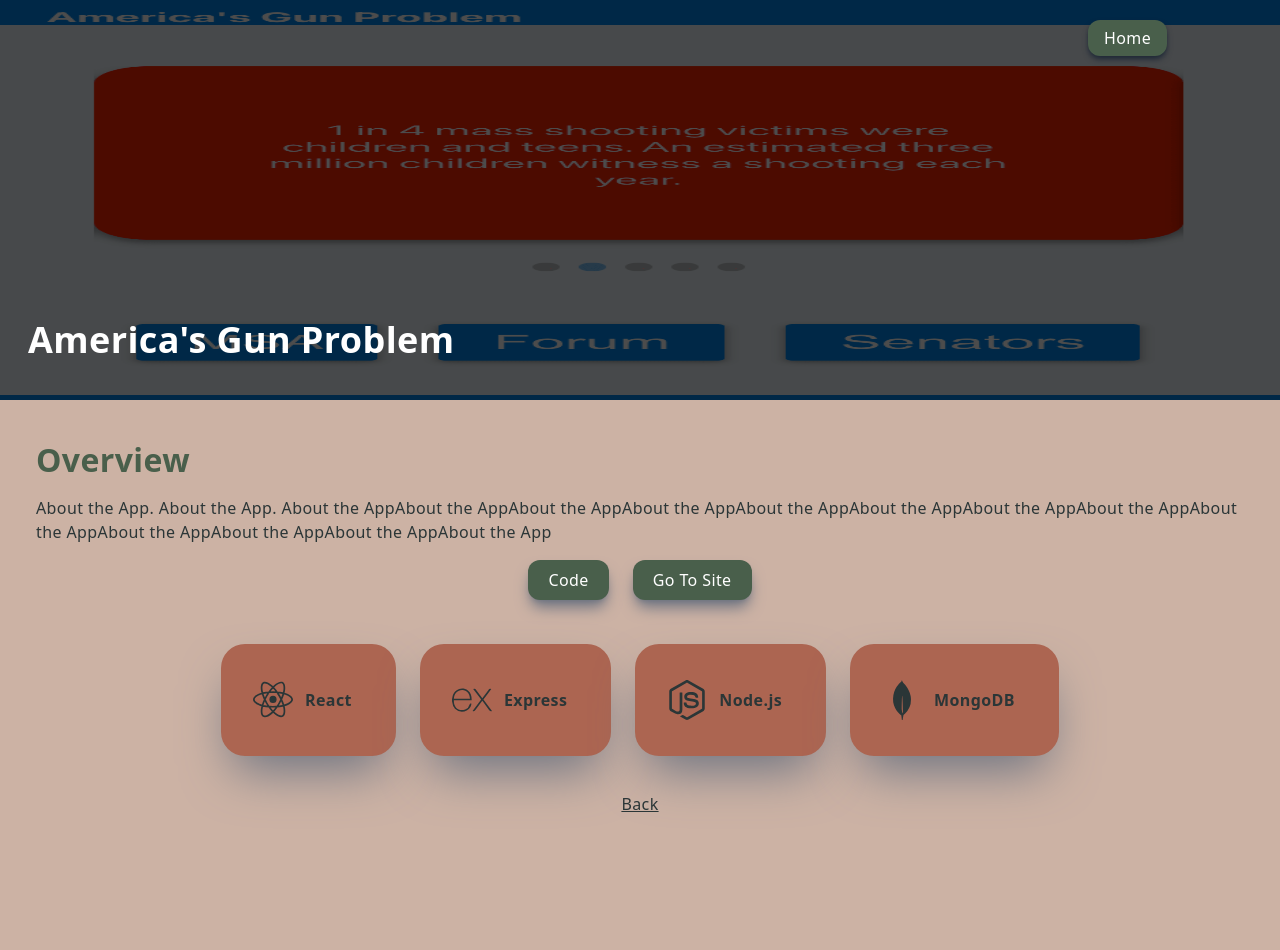
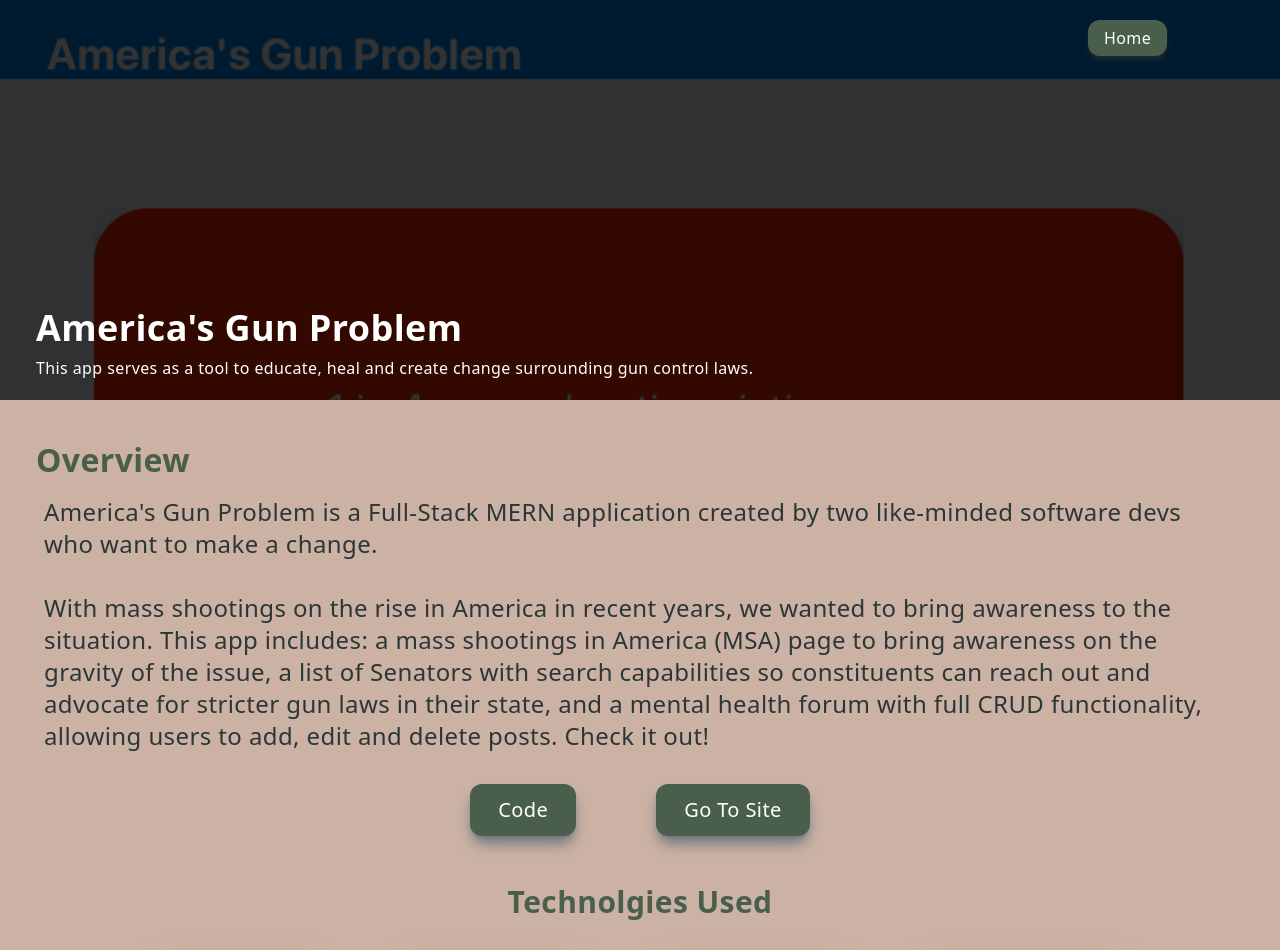
Before and after one commit to Ncalamia/nikki-calamia-portfolio, a Next.js app: page /ProjectThree in a window 1280 px wide. Shown: the top 950 px of the page. Before the commit the page ends 848 px from the top, so only its background shows below. Built offline with nearby package versions, Linux system fonts and the light colour scheme.

Commit message:
finishing touches

```diff
--- a/components/ProjectComp.jsx
+++ b/components/ProjectComp.jsx
@@ -8,8 +8,9 @@
 // Project div
     <div className='relative flex items-center justify-center h-auto w-full shadow-xl shadow-gray-500 rounded-xl group hover:bg-[#495f4b] md:h-[90%]'>
         <Image className='rounded-xl group-hover:opacity-10' src={backgroundImg} alt={title} />
-        <div className='hidden group-hover:block absolute top-[50%] left-[50%] translate-x-[-50%] translate-y-[-50%]'>
-            <h3 className='text-2xl text-white tracking-wider text-center'>{title}</h3>
+{/* Div that holds the view when hovering */}
+        <div className='hidden group-hover:block absolute top-[50%] left-[50%] translate-x-[-50%] translate-y-[-50%] h-[80%] w-[80%]'>
+            <h3 className='text-2xl text-white tracking-wider text-center pb-4 sm:pt-[10%]'>{title}</h3>
             <p className='pb-4 pt-2 text-white text-center'>{tech}</p>
             <Link href={projectPage}>
               <p className='text-center py-3 rounded-lg bg-white text-[#495f4b] font-bold text-lg cursor-pointer mt-8'>See More</p>
--- a/components/Skills.jsx
+++ b/components/Skills.jsx
@@ -2,7 +2,7 @@
 import React from 'react'
 import {useState} from 'react'
 import {SiHtml5, SiJavascript, SiExpress, SiNodedotjs, SiMongodb, SiPostgresql, SiPython, SiJquery, SiDjango, SiNextdotjs, SiMaterialui, SiTailwindcss} from 'react-icons/si'
-import {AiOutlineConsoleSql, } from 'react-icons/ai'
+import {AiOutlineConsoleSql, AiOutlineGithub} from 'react-icons/ai'
 import {DiCss3} from 'react-icons/di'
 import {VscJson} from 'react-icons/vsc'
 import {GrReactjs} from 'react-icons/gr'
@@ -82,6 +82,10 @@
             name: 'Bootstrap',
             logo: FaBootstrap
         },
+        {
+            name: 'GitHub',
+            logo: AiOutlineGithub
+        }
     ]
 
 
--- a/pages/ProjectOne.jsx
+++ b/pages/ProjectOne.jsx
@@ -37,9 +37,9 @@
     <div className='w-full'>
       <div className='w-screen h-[50vh] relative'>
 {/* Div that holds image */}
-        <div className='absolute top-0 left-0 w-full h-[50vh] bg-black/70 z-10' />
+        <div className='absolute top-0 left-0 w-full h-[50vh] bg-black/80 z-10' />
          <Image
-          className='absolute z-1'
+          className='absolute z-1 object-top'
           layout='fill'
           objectFit='cover'
           src={HGSImg}
@@ -54,7 +54,8 @@
         </div>
 {/* Div that holds Title */}
         <div className='absolute top-[85%] max-w-[1240px] w-full left-[50%] right-[50%] translate-x-[-50%] translate-y-[-50%] text-white z-10 p-2'>
-          <h2 className='py-2'>Essentials.</h2>
+          <h2 className='p-2'>Essentials.</h2>
+          <p className='px-2'>An app for purchasing home goods.  </p>
         </div>
       </div>
 {/* Div that holds bottom content */}
@@ -62,23 +63,30 @@
 {/* Div that holds overview/description, buttons(code,site) */}
         <div className='w-full p-2'>
           <h2 className='text-[#495f4b] text-[2em] mb-4'>Overview</h2>
-          <p>About the App. About the App. About the AppAbout the AppAbout the AppAbout the AppAbout the AppAbout the AppAbout the AppAbout the AppAbout the AppAbout the AppAbout the AppAbout the AppAbout the App</p>
+          <p className='text-md mx-2 sm:text-2xl'>A Full-Stack CRUD application for those who love online shopping. Built as a collaboration with 2 other devs: this site is not only visually pleasing, but also is functionally sound. Each user can create an account, log in and then proceed to add, edit, or delete home good products from the site. Too many products? Use the search bar to find what you need.
+          Check it out! </p>
 {/* Div that holds buttons(code,site) */}
-          <div className='flex flex-row justify-center mt-4 items-baseline'>
-            <a className='bg-[#495f4b] shadow-lg shadow-gray-500 rounded-xl hover:bg-[#e2a185] mx-3 xs:mt-5 xs:mx-8' href='https://github.com/Ncalamia/store_frontend'
+          <div className='flex flex-row justify-center mt-8 items-baseline'>
+            <a className='bg-[#495f4b] shadow-lg shadow-gray-500 rounded-xl hover:bg-[#e2a185] mx-4 md:mx-10' href='https://github.com/Ncalamia/store_frontend'
               target='_blank'>
-              <button className='text-white px-5 py-2 xs:p-3 xs:px-8'>Code</button>
+              <button className='text-white px-5 py-2 sm:text-xl sm:px-7 sm:py-3'>Code</button>
             </a>
-            <a className='bg-[#495f4b] shadow-lg shadow-gray-500 rounded-xl hover:bg-[#e2a185] mx-3 xs:mt-5 xs:mx-8' href='https://homegoods-store.herokuapp.com/'
+            <a className='bg-[#495f4b] shadow-lg shadow-gray-500 rounded-xl hover:bg-[#e2a185] mx-4 md:mx-10' href='https://homegoods-store.herokuapp.com/'
               target='_blank'>
-              <button className='text-white px-5 py-2 xs:p-3 xs:px-8'>Go To Site</button>
+              <button className='text-white px-5 py-2 sm:text-xl sm:px-7 sm:py-3'>Go To Site</button>
             </a>
           </div>
         </div>
-        <div className='flex justify-evenly flex-row flex-wrap my-6 mx-2'>
-{/* Div that holds icon and name, mapping over skills array to create each skill in a card */}
+{/* Div that holds technologies content */}
+        <div className='flex justify-evenly flex-col flex-wrap w-[90%]'>
+          <div>
+            <p className='font-bold text-[#495f4b] text-3xl text-center mt-10 mb-5'>Technolgies Used</p>
+          </div>
+{/* Div that holds all of the skills  */}
+          <div className='flex flex-row flex-wrap justify-evenly mb-5'>
                 {skills.map((skill) => {
                     return (
+// {/* Div that holds each icon and name, mapping over skills array to create each skill in a card */}
                 <div className='p-8 m-3 shadow-2xl shadow-gray-500 rounded-3xl hover:scale-110 ease-in duration-300 hover:bg-[#d28b6d] bg-[#ac6551]'>
                   <div className='flex'>
                       <div className='m-auto'>
@@ -91,6 +99,7 @@
               </div>
              )})}
           </div>
+        </div>
 {/* "Back" link */}
         <Link href='/#projects'>
           <p className='underline cursor-pointer'>Back</p>
--- a/pages/ProjectThree.jsx
+++ b/pages/ProjectThree.jsx
@@ -34,11 +34,11 @@
     <div className='w-full'>
       <div className='w-screen h-[50vh] relative'>
 {/* Div that holds image */}
-        <div className='absolute top-0 left-0 w-full h-[50vh] bg-black/70 z-10' />
+        <div className='absolute top-0 left-0 w-full h-[50vh] bg-black/80 z-10' />
          <Image
-          className='absolute z-1'
+          className='absolute z-1 object-top'
           layout='fill'
-          objectFit='fill'
+          objectFit='cover'
           src={AGPImg}
           alt="America's Gun Problem App"
         />
@@ -51,7 +51,8 @@
         </div>
 {/* Div that holds Title */}
         <div className='absolute top-[85%] max-w-[1240px] w-full left-[50%] right-[50%] translate-x-[-50%] translate-y-[-50%] text-white z-10 p-2'>
-          <h2 className='py-2'>America's Gun Problem</h2>
+          <h2 className='p-2'>America's Gun Problem</h2>
+          <p className='px-2'>This app serves as a tool to educate, heal and create change surrounding gun control laws.</p>
         </div>
       </div>
 {/* Div that holds bottom content */}
@@ -59,23 +60,33 @@
 {/* Div that holds overview/description, buttons(code,site) */}
         <div className='w-full p-2'>
           <h2 className='text-[#495f4b] text-[2em] mb-4'>Overview</h2>
-          <p>About the App. About the App. About the AppAbout the AppAbout the AppAbout the AppAbout the AppAbout the AppAbout the AppAbout the AppAbout the AppAbout the AppAbout the AppAbout the AppAbout the App</p>
+          <p className='text-md mx-2 sm:text-2xl'>America's Gun Problem is a Full-Stack MERN application created by two like-minded software devs who want to make a change.
+          <br/>
+          <br/>
+          With mass shootings on the rise in America in recent years, we wanted to bring awareness to the situation. This app includes: a mass shootings in America (MSA) page to bring awareness on the gravity of the issue, a list of Senators with search capabilities so constituents can reach out and advocate for stricter gun laws in their state, and a mental health forum with full CRUD functionality, allowing users to add, edit and delete posts.
+          Check it out!</p>
 {/* Div that holds buttons(code,site) */}
-          <div className='flex flex-row justify-center mt-4 items-baseline'>
-            <a className='bg-[#495f4b] shadow-lg shadow-gray-500 rounded-xl hover:bg-[#e2a185] mx-3 xs:mt-5 xs:mx-8' href='https://github.com/mahamamoor/frontendapp'
+          <div className='flex flex-row justify-center mt-8 items-baseline'>
+            <a className='bg-[#495f4b] shadow-lg shadow-gray-500 rounded-xl hover:bg-[#e2a185] mx-4 md:mx-10' href='https://github.com/mahamamoor/frontendapp'
               target='_blank'>
-              <button className='text-white px-5 py-2 xs:p-3 xs:px-8'>Code</button>
+              <button className='text-white px-5 py-2 sm:text-xl sm:px-7 sm:py-3'>Code</button>
             </a>
-            <a className='bg-[#495f4b] shadow-lg shadow-gray-500 rounded-xl hover:bg-[#e2a185] mx-3 xs:mt-5 xs:mx-8' href='https://americas-gun-problem.herokuapp.com/'
+            <a className='bg-[#495f4b] shadow-lg shadow-gray-500 rounded-xl hover:bg-[#e2a185] mx-4 md:mx-10' href='https://americas-gun-problem.herokuapp.com/'
               target='_blank'>
-              <button className='text-white px-5 py-2 xs:p-3 xs:px-8'>Go To Site</button>
+              <button className='text-white px-5 py-2 sm:text-xl sm:px-7 sm:py-3'>Go To Site</button>
             </a>
           </div>
         </div>
-        <div className='flex justify-evenly flex-row flex-wrap my-6 mx-2'>
-{/* Div that holds icon and name, mapping over skills array to create each skill in a card */}
+       {/* Div that holds technologies content */}
+       <div className='flex justify-evenly flex-col flex-wrap w-[90%]'>
+          <div>
+            <p className='font-bold text-[#495f4b] text-3xl text-center mt-10 mb-5'>Technolgies Used</p>
+          </div>
+{/* Div that holds all of the skills  */}
+          <div className='flex flex-row flex-wrap justify-evenly mb-5'>
                 {skills.map((skill) => {
                     return (
+// {/* Div that holds each icon and name, mapping over skills array to create each skill in a card */}
                 <div className='p-8 m-3 shadow-2xl shadow-gray-500 rounded-3xl hover:scale-110 ease-in duration-300 hover:bg-[#d28b6d] bg-[#ac6551]'>
                   <div className='flex'>
                       <div className='m-auto'>
@@ -88,6 +99,7 @@
               </div>
              )})}
           </div>
+        </div>
 {/* "Back" link */}
         <Link href='/#projects'>
           <p className='underline cursor-pointer'>Back</p>
--- a/pages/ProjectTwo.jsx
+++ b/pages/ProjectTwo.jsx
@@ -33,11 +33,11 @@
     <div className='w-full'>
       <div className='w-screen h-[50vh] relative'>
 {/* Div that holds image */}
-        <div className='absolute top-0 left-0 w-full h-[50vh] bg-black/70 z-10' />
+        <div className='absolute top-0 left-0 w-full h-[50vh] bg-black/80 z-10' />
          <Image
-          className='absolute z-1'
+          className='absolute z-1 object-top'
           layout='fill'
-          objectFit='fill'
+          objectFit='cover'
           src={TDAImg}
           alt='Accomplished. App'
         />
@@ -50,7 +50,8 @@
         </div>
 {/* Div that holds Title */}
         <div className='absolute top-[85%] max-w-[1240px] w-full left-[50%] right-[50%] translate-x-[-50%] translate-y-[-50%] text-white z-10 p-2'>
-          <h2 className='py-2'>Accomplished.</h2>
+          <h2 className='p-2'>Accomplished.</h2>
+          <p className='px-2'>An app that helps you accomplish tasks and goals.</p>
         </div>
       </div>
 {/* Div that holds bottom content */}
@@ -58,23 +59,35 @@
 {/* Div that holds overview/description, buttons(code,site) */}
         <div className='w-full p-2'>
           <h2 className='text-[#495f4b] text-[2em] mb-4'>Overview</h2>
-          <p>About the App. About the App. About the AppAbout the AppAbout the AppAbout the AppAbout the AppAbout the AppAbout the AppAbout the AppAbout the AppAbout the AppAbout the AppAbout the AppAbout the App</p>
+          <p className='text-md mx-2 sm:text-2xl'>This app was created to help increase productivity and motivation.
+          <br/>
+          <br/>
+           Accomplished. is a Full-Stack CRUD application that breaks down tasks into smaller ones to help visualize the task at hand as more approachable. This helps reduce procrastination and gives a sense of accomplishment when checking something off of the list. The affirmation generator provides motivation every time you open the app. Use this app to not only accomplish daily tasks around the house, but also large projects too! Check it out!</p>
+           <br/>
+           <br/>
+           <p>Disclaimer: This app is not yet launched for personal individual use. User authentication implementation is still under way, so everyone can enjoy this app with privacy. (You are still welcome to try it out!)</p>
 {/* Div that holds buttons(code,site) */}
-          <div className='flex flex-row justify-center mt-4 items-baseline'>
-            <a className='bg-[#495f4b] shadow-lg shadow-gray-500 rounded-xl hover:bg-[#e2a185] mx-3 xs:mt-5 xs:mx-8' href='https://github.com/Ncalamia/Project-2'
+          <div className='flex flex-row justify-center mt-8 items-baseline'>
+            <a className='bg-[#495f4b] shadow-lg shadow-gray-500 rounded-xl hover:bg-[#e2a185] mx-4 md:mx-10' href='https://github.com/Ncalamia/Project-2'
               target='_blank'>
-              <button className='text-white px-5 py-2 xs:p-3 xs:px-8'>Code</button>
+              <button className='text-white px-5 py-2 sm:text-xl sm:px-7 sm:py-3'>Code</button>
             </a>
-            <a className='bg-[#495f4b] shadow-lg shadow-gray-500 rounded-xl hover:bg-[#e2a185] mx-3 xs:mt-5 xs:mx-8' href='https://accomplished-to-do-app.herokuapp.com/to-do'
+            <a className='bg-[#495f4b] shadow-lg shadow-gray-500 rounded-xl hover:bg-[#e2a185] mx-4 md:mx-10' href='https://accomplished-to-do-app.herokuapp.com/to-do'
               target='_blank'>
-              <button className='text-white px-5 py-2 xs:p-3 xs:px-8'>Go To Site</button>
+              <button className='text-white px-5 py-2 sm:text-xl sm:px-7 sm:py-3'>Go To Site</button>
             </a>
           </div>
         </div>
-        <div className='flex justify-evenly flex-row flex-wrap my-6 mx-2'>
-{/* Div that holds icon and name, mapping over skills array to create each skill in a card */}
+       {/* Div that holds technologies content */}
+       <div className='flex justify-evenly flex-col flex-wrap w-[90%]'>
+          <div>
+            <p className='font-bold text-[#495f4b] text-3xl text-center mt-10 mb-5'>Technolgies Used</p>
+          </div>
+{/* Div that holds all of the skills  */}
+          <div className='flex flex-row flex-wrap justify-evenly mb-5'>
                 {skills.map((skill) => {
                     return (
+// {/* Div that holds each icon and name, mapping over skills array to create each skill in a card */}
                 <div className='p-8 m-3 shadow-2xl shadow-gray-500 rounded-3xl hover:scale-110 ease-in duration-300 hover:bg-[#d28b6d] bg-[#ac6551]'>
                   <div className='flex'>
                       <div className='m-auto'>
@@ -87,6 +100,7 @@
               </div>
              )})}
           </div>
+        </div>
 {/* "Back" link */}
         <Link href='/#projects'>
           <p className='underline cursor-pointer'>Back</p>
--- a/tailwind.config.js
+++ b/tailwind.config.js
@@ -8,6 +8,7 @@
       screens: {
         'xs': '400px',
         // => @media (min-width: 400px) { ... }
+
         'sm': '640px',
         // => @media (min-width: 640px) { ... }
 
```
Also changed, not shown: components/Contact.jsx (+11 -11 lines). Lines whose indentation alone changed are shown as unchanged.
